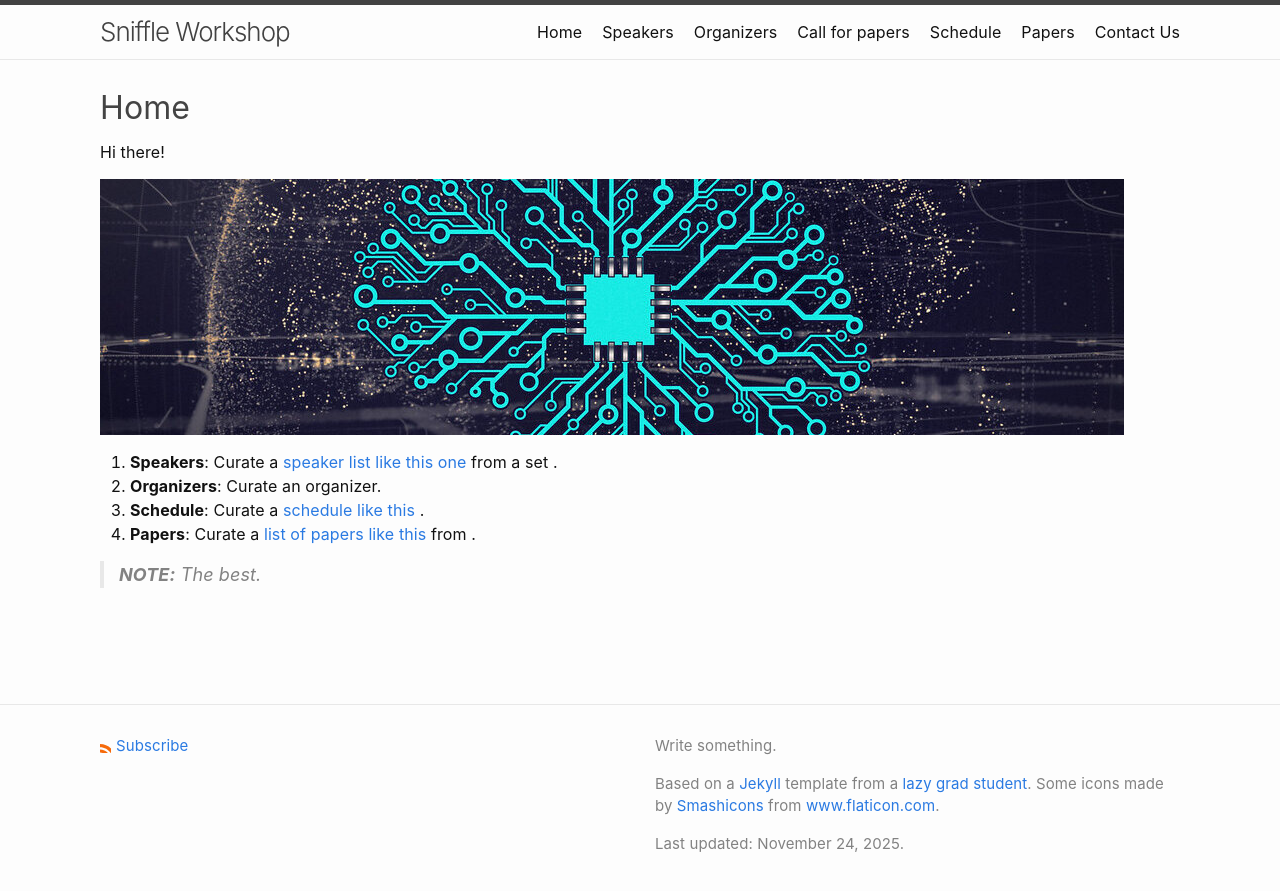
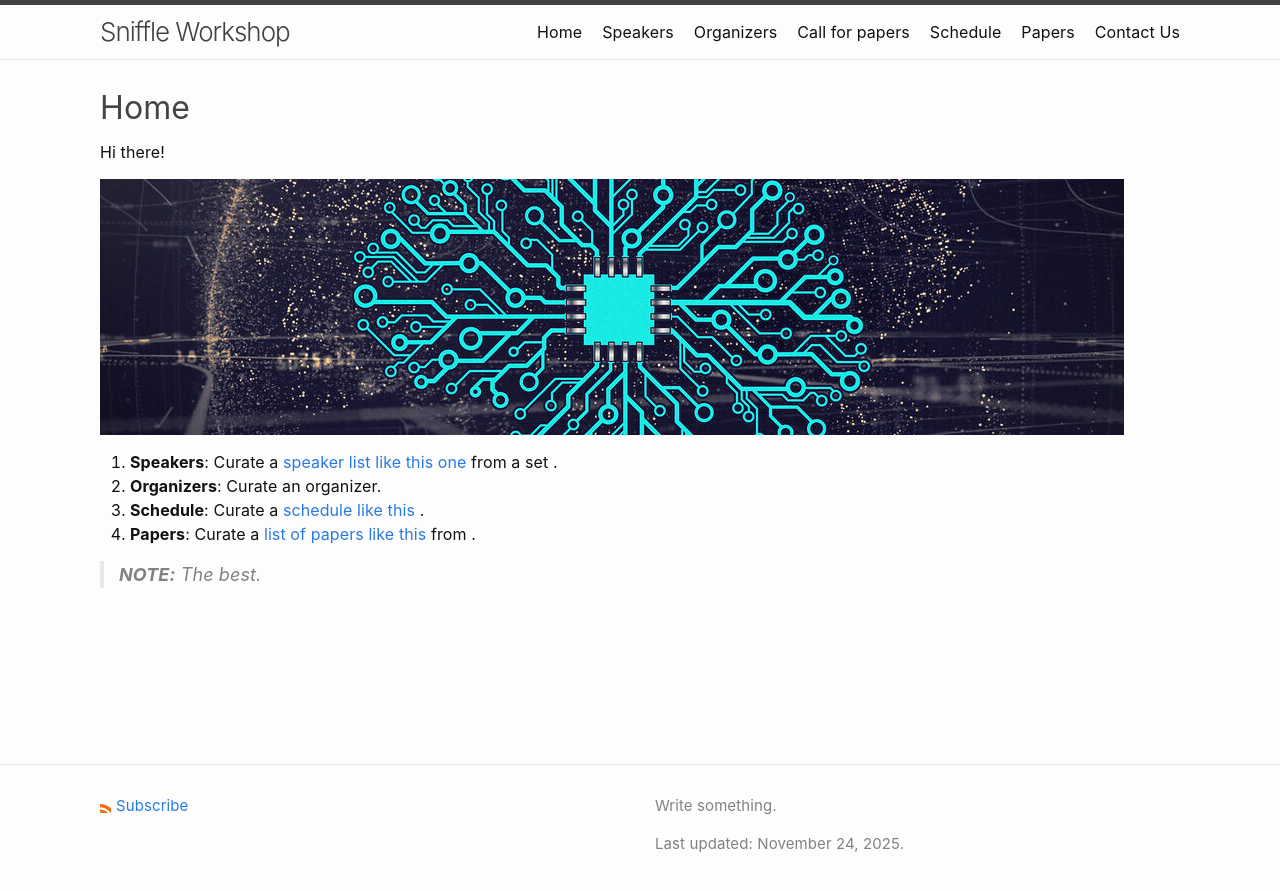
Before and after one commit to celmechcongress2026/celmechcongress2026.github.io, a Jekyll site: the page built from index.md, in a window 1280 px wide. Shown: the top 891 px of the page. Built offline with Jekyll 4.4.1, drawn with Linux system fonts in a browser that asks for light colours.

Commit message:
Update _config.yml

```diff
--- a/_config.yml
+++ b/_config.yml
@@ -47,9 +47,7 @@ header_pages:
 # masthead_description: Adapted from Machine Learning & Artificial Intelligence by mikemacmarketing; licensed under CC BY 2.0
 
 # A two-line attribution (remove this if you have to, but we'd appreciate if you leave this as is)
-attribution: >
-  Based on a <a href="http://jekyllrb.com/" target="_blank">Jekyll</a> template from a <a href="https://krrish94.github.io">lazy grad student</a>.
-  Some icons made by <a href="https://smashicons.com/" title="Smashicons">Smashicons</a> from <a href="https://www.flaticon.com/" title="Flaticon">www.flaticon.com</a>.
+
 
 # Displays a "last updated" date in the footer if set to "true"
 last_updated: true
```
